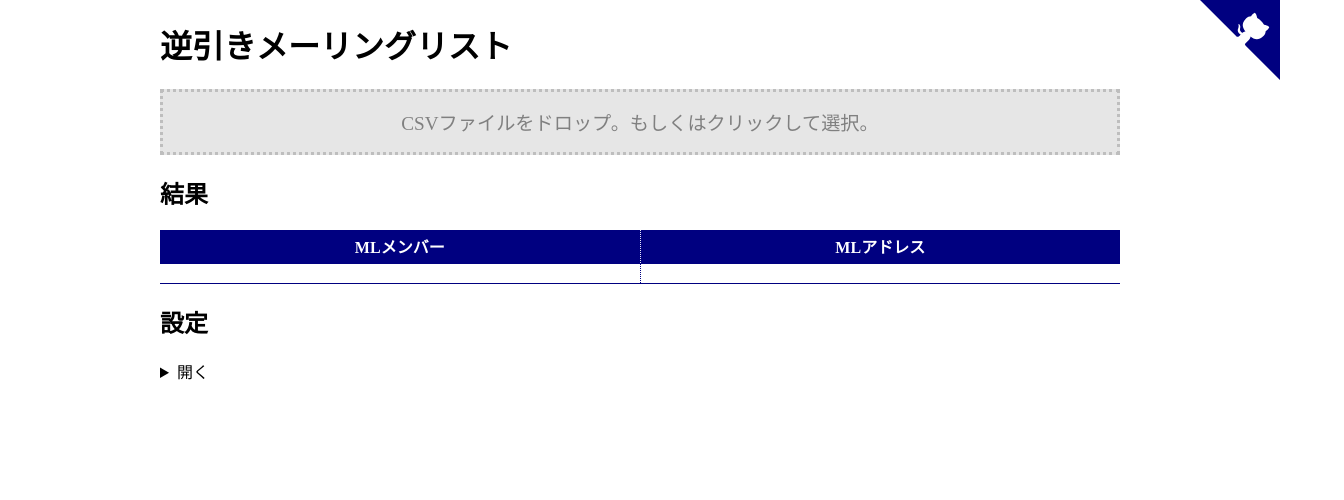
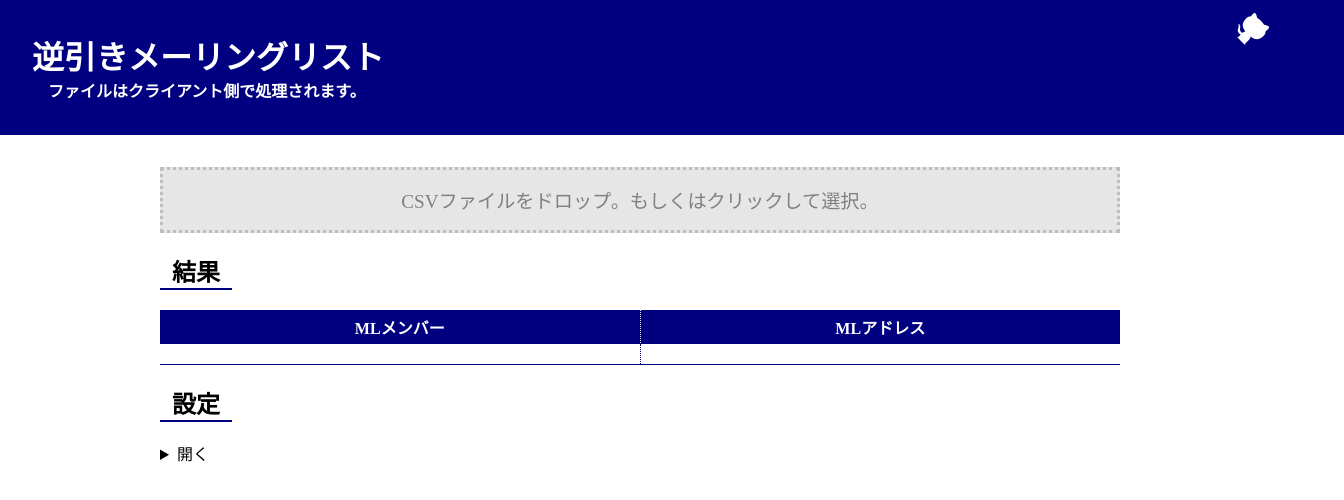
Before and after one commit to yk-szk/invert-ml, a React (Create React App) app: page / in a window 1280 px wide. Shown: the top 500 px of the page, 1344 px wide, since content can reach past the window. Built offline with nearby package versions, Linux system fonts and the light colour scheme.

Commit message:
Update layout
* header's width is 100% now
* add subtitle
* update meta description

```diff
--- a/public/index.html
+++ b/public/index.html
@@ -1,5 +1,5 @@
 <!DOCTYPE html>
-<html lang="en">
+<html lang="ja">
   <head>
     <meta charset="utf-8" />
     <link rel="icon" href="%PUBLIC_URL%/favicon.ico" />
@@ -7,7 +7,7 @@
     <meta name="theme-color" content="#000080" />
     <meta
       name="description"
-      content="Web site created using create-react-app"
+      content="メーリングリストのCSVを逆引きの表に変換。"
     />
     <link rel="apple-touch-icon" href="%PUBLIC_URL%/logo192.png" />
     <!--
@@ -27,7 +27,10 @@
     <title>%REACT_APP_WEBSITE_NAME%</title>
   </head>
   <body>
-  <h1>%REACT_APP_WEBSITE_NAME%</h1>
+    <div class="header">
+      <h1 class="title">%REACT_APP_WEBSITE_NAME%</h1>
+      <h2 class="subtitle">ファイルはクライアント側で処理されます。</h2>
+    </div>
     <noscript>You need to enable JavaScript to run this app.</noscript>
     <div id="root"></div>
     <!--
--- a/src/index.css
+++ b/src/index.css
@@ -1,10 +1,16 @@
 body {
+  margin: 0;
+  padding: 0;
+}
+
+div.container {
   max-width: 960px;
   margin: auto;
+  padding-top: 2em;
 }
 
 @media screen and (max-width:960px) {
-  body {
+  div.container {
     padding-left: .5em;
     padding-right: .5em;
   }
@@ -104,3 +110,27 @@ h2.error {
   background: pink;
   color: white;
 }
+
+body h2 {
+  display: inline-block;
+  border-bottom: solid navy .1em;
+  padding: 0 .5em 0 .5em;
+}
+
+div.header{
+  margin: 0;
+  padding: 2rem;
+  width: 100%;
+  background: navy;
+  color: white;
+}
+
+h1.title {
+  margin: 0;
+}
+
+h2.subtitle {
+  margin: 0;
+  padding-left: 1rem;
+  font-size: 1rem;
+}
```
